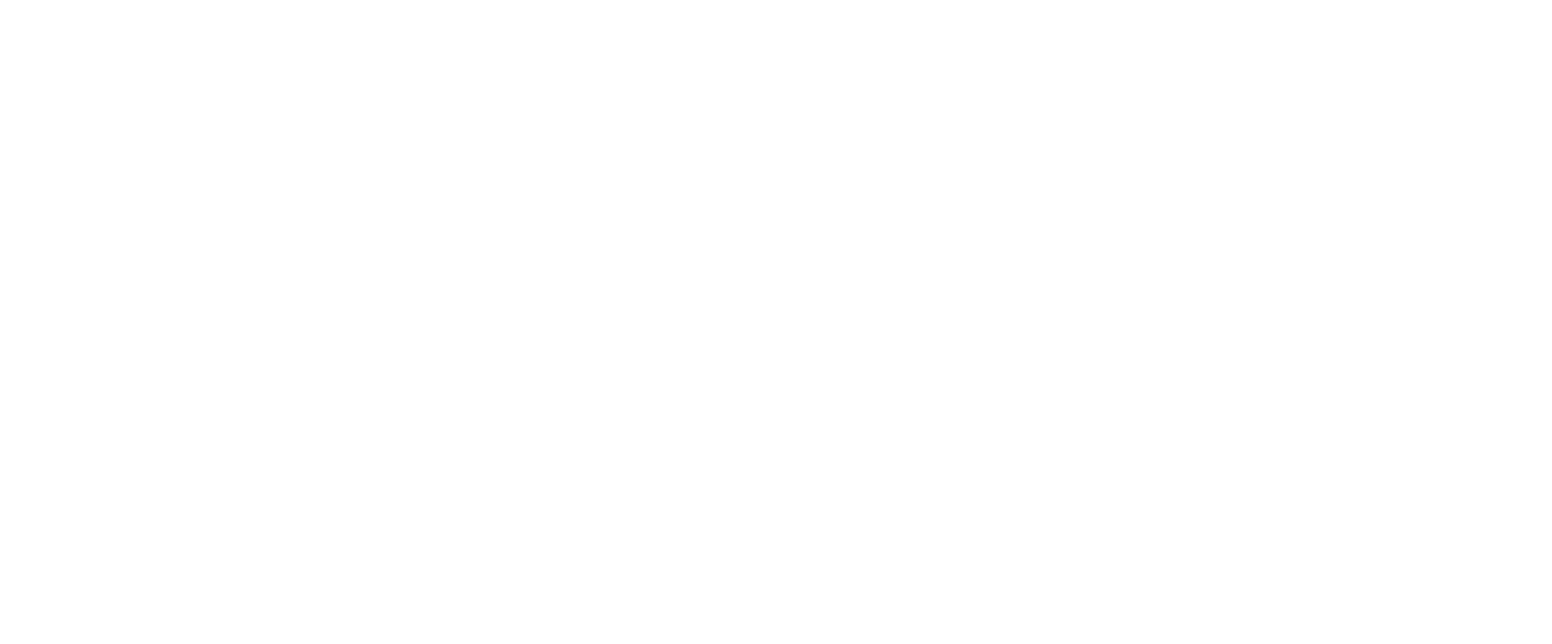
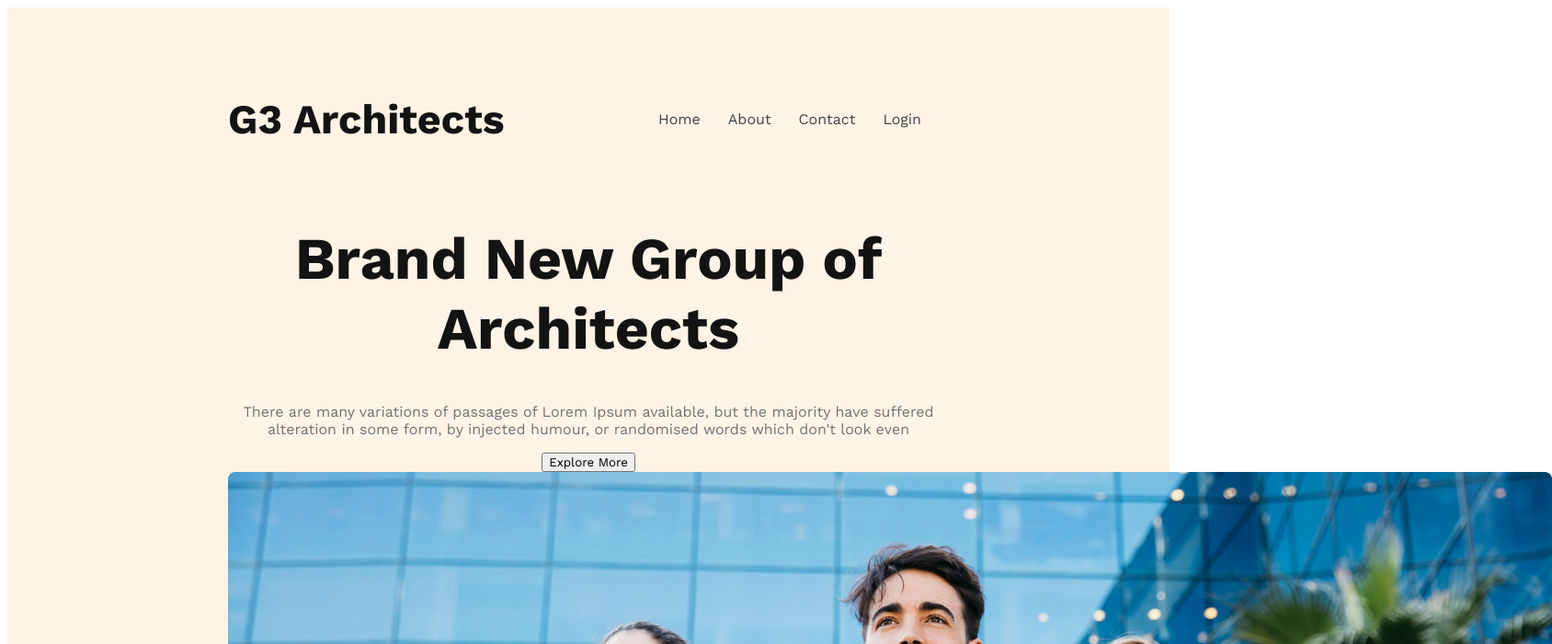
Before and after one commit to Nazmul5691/g3-architects-website, a plain HTML site: page index.html in a window 1280 px wide. Shown: the top 700 px of the page at 92% size, 1688 px wide, since content can reach past the window. Drawn offline with nearby package versions, Linux system fonts and the light colour scheme.

Commit message:
added banner sections

```diff
--- a/index.html
+++ b/index.html
@@ -5,8 +5,44 @@
     <meta name="viewport" content="width=device-width, initial-scale=1.0">
     <title>G3 Architects</title>
     <link rel="stylesheet" href="styles/architect.css">
+    <link rel="preconnect" href="https://fonts.googleapis.com">
+<link rel="preconnect" href="https://fonts.gstatic.com" crossorigin>
+<link href="https://fonts.googleapis.com/css2?family=Work+Sans:wght@300;400;600;700;800&display=swap" rel="stylesheet">
 </head>
 <body>
+    <header>
+        <nav>
+            <h3 class="nav-title">G3 Architects</h3>
 
+            <ul>
+                <li><a href="">Home</a></li>
+                <li><a href="">About</a></li>
+                <li><a href="">Contact</a></li>
+                <li><a href="">Login</a></li>
+            </ul>
+        </nav>
+        <div class="banner">
+            <div class="banner-content">
+                <h1 class="banner-title">Brand New
+                    Group of Architects
+                </h1>
+                <p class="banner-description">There are many variations of passages of Lorem Ipsum available, but the majority have suffered alteration in some form, by injected humour, or randomised words which don't look even
+                </p>
+
+                <button class="btn-primary">Explore More</button>
+            </div>
+
+            <img src="images/banner.png" alt="">
+        </div>
+
+    </header>
+
+    <main>
+
+    </main>
+
+    <footer>
+
+    </footer>
 </body>
 </html>
--- a/styles/architect.css
+++ b/styles/architect.css
@@ -0,0 +1,47 @@
+*{
+    font-family: 'Work Sans', sans-serif;
+}
+
+/* header styles */header{
+    background: rgba(255, 144, 14, 0.10);
+    padding: 50px 240px;
+}
+nav{
+    display: flex;
+    justify-content: space-between;
+    align-items: center;
+}
+nav > ul{
+    display: flex;
+}
+nav li {
+    list-style: none;
+    margin-right: 30px;
+    font-weight: 500;
+    font-size: 1rem;
+}
+nav li a{
+    text-decoration: none;
+    color: #424242;
+}
+.nav-title{
+    font-size: 2.8rem;
+    font-weight: 700;
+    color: #131313;
+}
+
+/* banner-styles */
+.banner-content{
+    max-height: 800px;
+    text-align: center;
+    margin: 0 auto;
+}
+.banner-title{
+    font-size: 4rem;
+    font-weight: 700px;
+    color: #131313;
+}
+.banner-description{
+    color: #727272;
+    font-size: ;
+}
```
